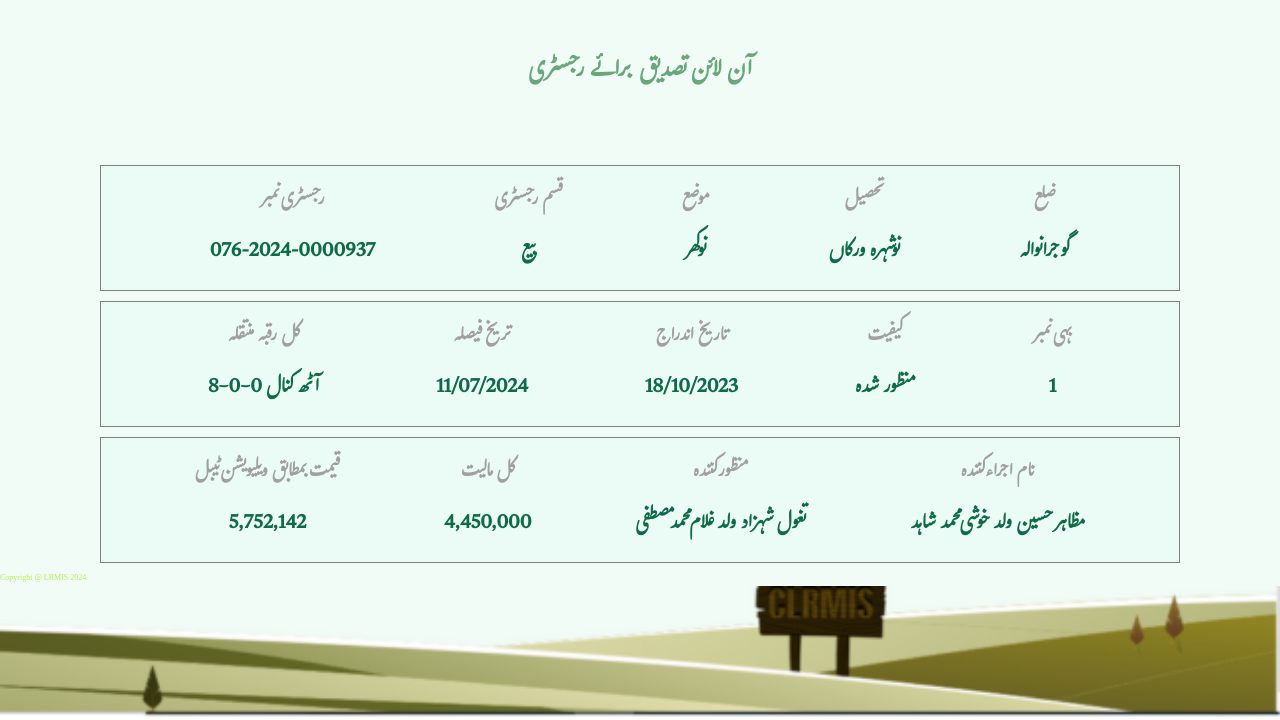
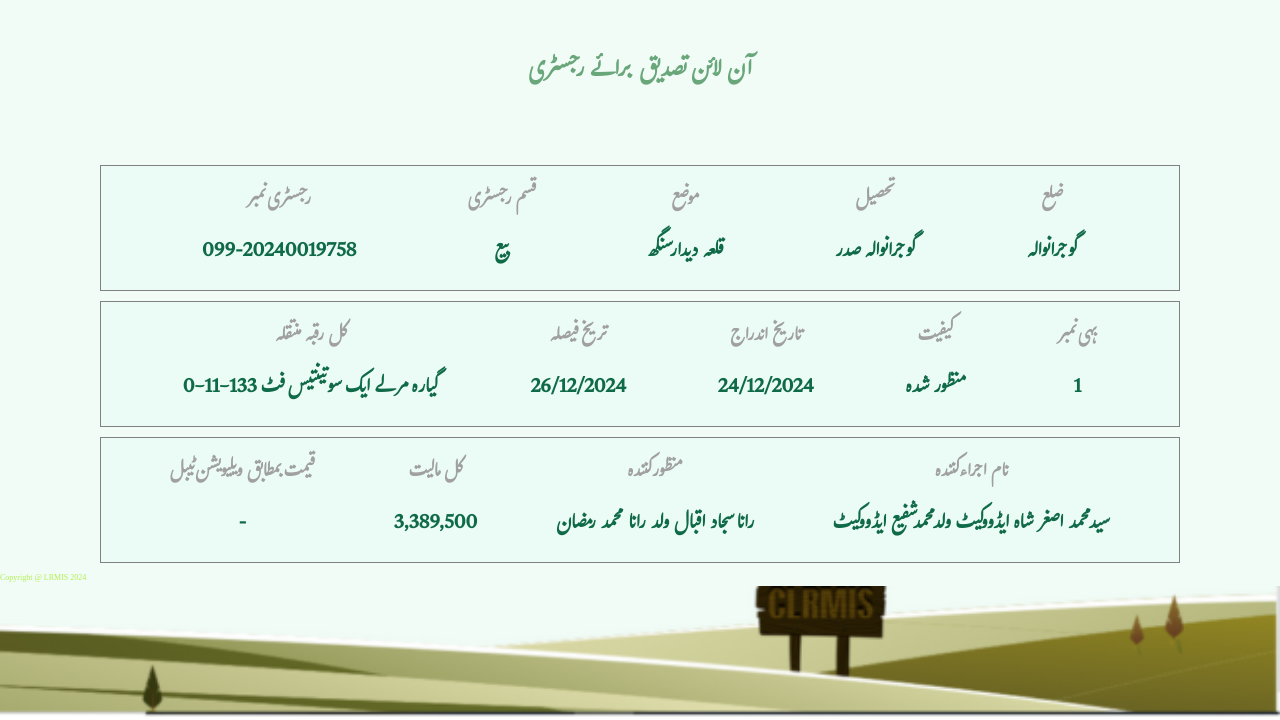
Before and after one commit to punjabzameen/Punjab70, a plain HTML site: page index.html in a window 1280 px wide. Shown: the part 80-800 px from the top of the page. Drawn offline with Linux system fonts and the light colour scheme.

Commit message:
Update index.html

```diff
--- a/index.html
+++ b/index.html
@@ -32,7 +32,7 @@
             <div class="item text1">
                 <h3>رجسٹری نمبر
                 </h3>
-                <p>076-2024-0000937
+                <p>099-20240019758
                 </p>
             </div>
             <div class="item text2"><h3>قسم رجسٹری
@@ -42,13 +42,13 @@
             <div class="item text3">
                 <h3>موضع
                 </h3>
-                <p>نوکھر
+                <p>قلعہ دیدار سنگھ
                 </p>
             </div>
             <div class="item text4">
                 <h3>تحصیل
                 </h3>
-                <p>نوشہرہ ورکاں
+                <p>گوجرانوالہ صدر
                 </p>
             </div>
             <div class="item text5">
@@ -63,18 +63,18 @@
             <div class="item text1">
                 <h3>کل رقبہ منتقلہ
                 </h3>
-                <p>8-0-0 آٹھ کنال
+                <p>0-11-133 گیارہ مرلے ایک سو تینتیس فٹ
                 </p>
             </div>
             <div class="item text2"><h3>تریخ فیصلہ
 
             </h3>
-            <p>11/07/2024
+            <p>26/12/2024
             </p></div>
             <div class="item text3">
                 <h3>تاریخ اندراج
                 </h3>
-                <p>18/10/2023
+                <p>24/12/2024
                 </p>
             </div>
             <div class="item text4">
@@ -95,23 +95,23 @@
             <div class="item text1">
                 <h3>قیمت بمطابق ویلیویشن ٹیبل
                 </h3>
-                <p>5,752,142
+                <p>-
                 </p>
             </div>
             <div class="item text2"><h3>کل مالیت
             </h3>
-            <p>4,450,000
+            <p>3,389,500
             </p></div>
             <div class="item text3">
                 <h3>منظور کنندہ
                 </h3>
-                <p>تغول شہزاد ولد غلام محمد مصطفی
+                <p>رانا سجاد اقبال ولد رانا محمد رمضان
                 </p>
             </div>
             <div class="item text4">
                 <h3>نام اجراء کنندہ
                 </h3>
-                <p>مظاہر حسین ولد خوشی محمد شاہد
+                <p>سید محمد اصغر شاہ ایڈووکیٹ ولد محمد شفیع ایڈووکیٹ
                 </p>
             </div>
 
```
